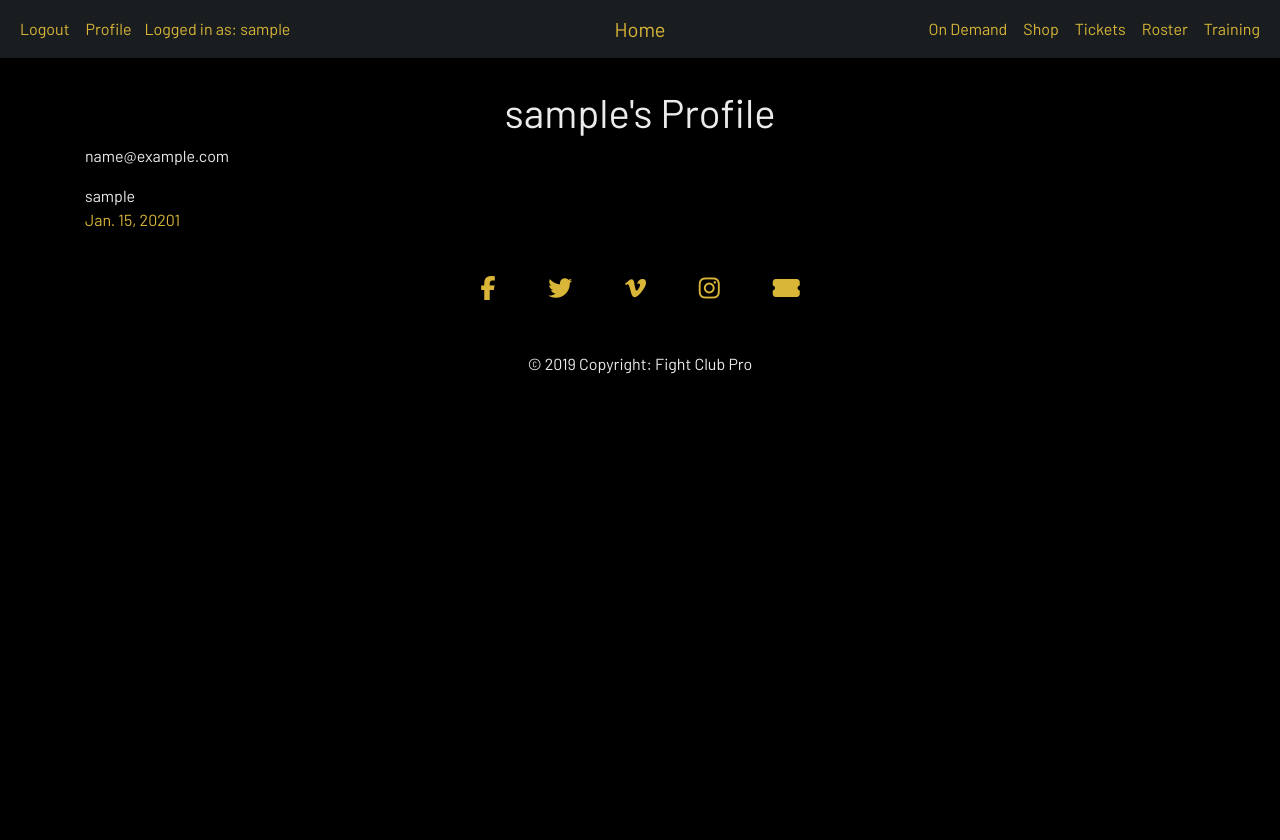
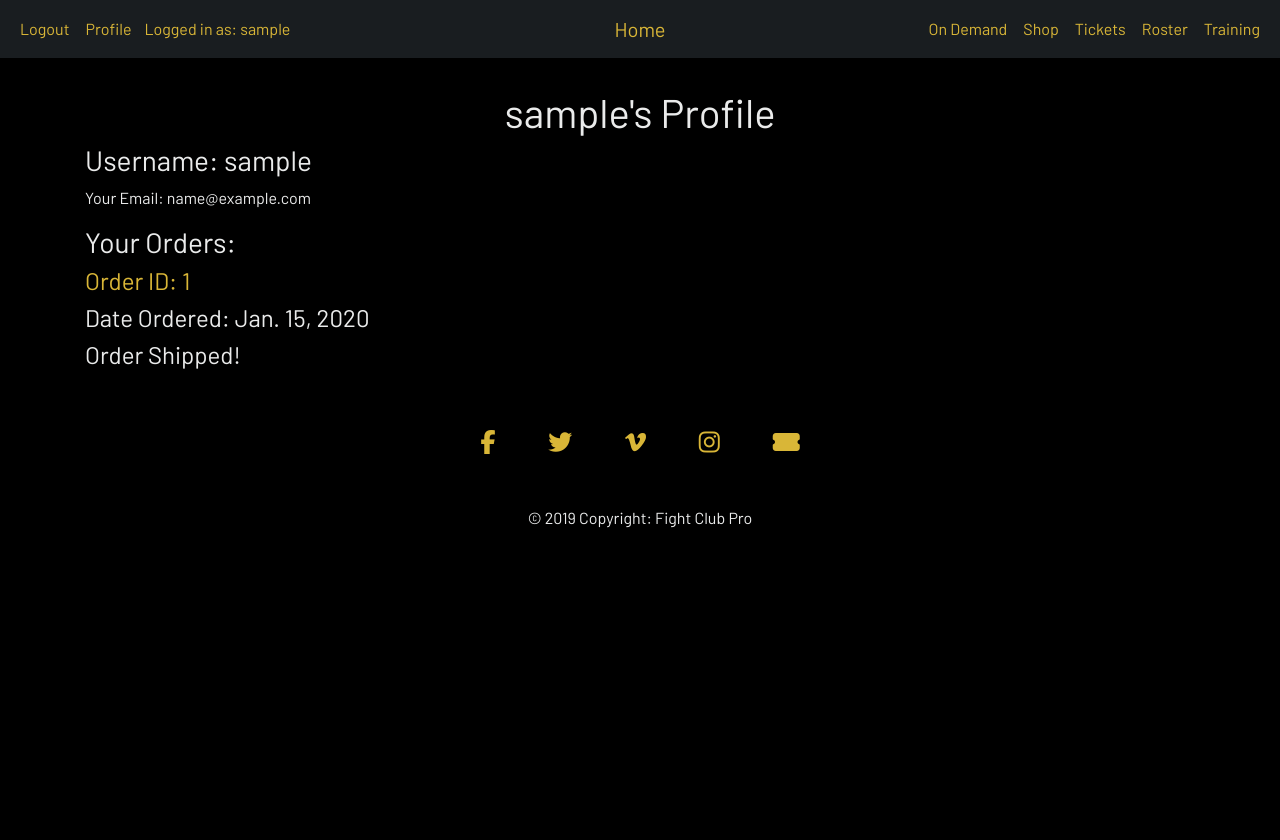
Before and after one commit to JackSnowdon/fcp-django, a Django app: page /accounts/profile/ in a window 1280 px wide. Run offline with Django 3.2, Linux system fonts and the light colour scheme; a user stored in the database is signed in; tables that the repository leaves empty hold one stand-in row (values such as "Sample post"); some libraries are stand-ins or nearby versions.

Commit message:
Added order shipped to model and displays if admin has ticked box in admin order view

```diff
--- a/accounts/templates/profile.html
+++ b/accounts/templates/profile.html
@@ -6,14 +6,18 @@
 
 {% block content %}
 
-<p>{{ user.email }} </p>
-{{ user.profile }}
+<h3>Username: {{ user.profile }}</h3>
+<p>Your Email: {{ user.email }} </p>
 
-{{ items }}
-
+<h3>Your Orders:</h3>
 {% for order in orders %}
     <a href="{% url 'single_order' order.id %}">
-        <p>{{ order.date }}{{ order.id }}</p></a>
+        <h4>Order ID: {{ order.id }}</h4></a>
+        <h4>Date Ordered: {{ order.date }}</h4>
+        {% if order.shipped == True %}
+        <h4>Order Shipped!</h4>
+        {% endif %}
+        <br>
 {% endfor %}
 
 {{ items }}
--- a/accounts/templates/single_order.html
+++ b/accounts/templates/single_order.html
@@ -9,6 +9,9 @@
         <h3>Ordered On: {{ o.date }}</h3>
         <h3>Ordered By: {{ o.full_name }}</h3>
         <h4>Delivery Address: {{ o.street_address1 }}</br>{{ o.street_address2 }}</br>{{ o.town_or_city }}</br>{{ o.postcode }}</br>{{ o.country }}</h4>
+        {% if o.shipped == True %}
+        <h4>Order Shipped!</h4>
+        {% endif %}
         {% endfor %}
     </div>
 </div>
--- a/accounts/views.py
+++ b/accounts/views.py
@@ -65,7 +65,7 @@ def registration(request):
     return render(request, 'registration.html',
         {"registration_form": registration_form})
 
-
+@login_required()
 def user_profile(request):
     """ Display user profile """
     user = User.objects.get(email=request.user.email)
@@ -73,6 +73,7 @@ def user_profile(request):
 
     return render(request, 'profile.html', {"user": user, "orders": orders})
 
+@login_required()
 def single_order(request, pk):
     single_order = Order.objects.filter(id=pk)
     items = OrderLineItem.objects.filter(order=pk)
--- a/checkout/forms.py
+++ b/checkout/forms.py
@@ -15,4 +15,4 @@ class MakePaymentForm(forms.Form):
 class OrderForm(forms.ModelForm):
     class Meta:
         model = Order
-        exclude = ['date', 'buyer']
+        exclude = ['date', 'buyer', 'shipped']
--- a/checkout/models.py
+++ b/checkout/models.py
@@ -15,6 +15,7 @@ class Order(models.Model):
     county = models.CharField(max_length=40, blank=True)
     date = models.DateField()
     buyer = models.ForeignKey(Profile, related_name='orders')
+    shipped = models.BooleanField(default=False)
 
     def __str__(self):
         return "{0}-{1}-{2}".format(self.id, self.date, self.full_name)
--- a/templates/base.html
+++ b/templates/base.html
@@ -57,7 +57,7 @@
                     <li class="nav-item">
                         <a class="nav-link" href="{% url 'view_cart' %}">
                         <i class="fa fa-shopping-cart"></i> Cart
-                        <i class="fa fa-pound-sign"></i>{{ total }}
+                        <i class="fa fa-pound-sign"></i> {{ total }}
                         <label class="badge badge-warning">{{ product_count }}</label>
                         </a>
                     </li>
```
Also changed, not shown: checkout/migrations/0005_auto_20190910_2209.py (added).
